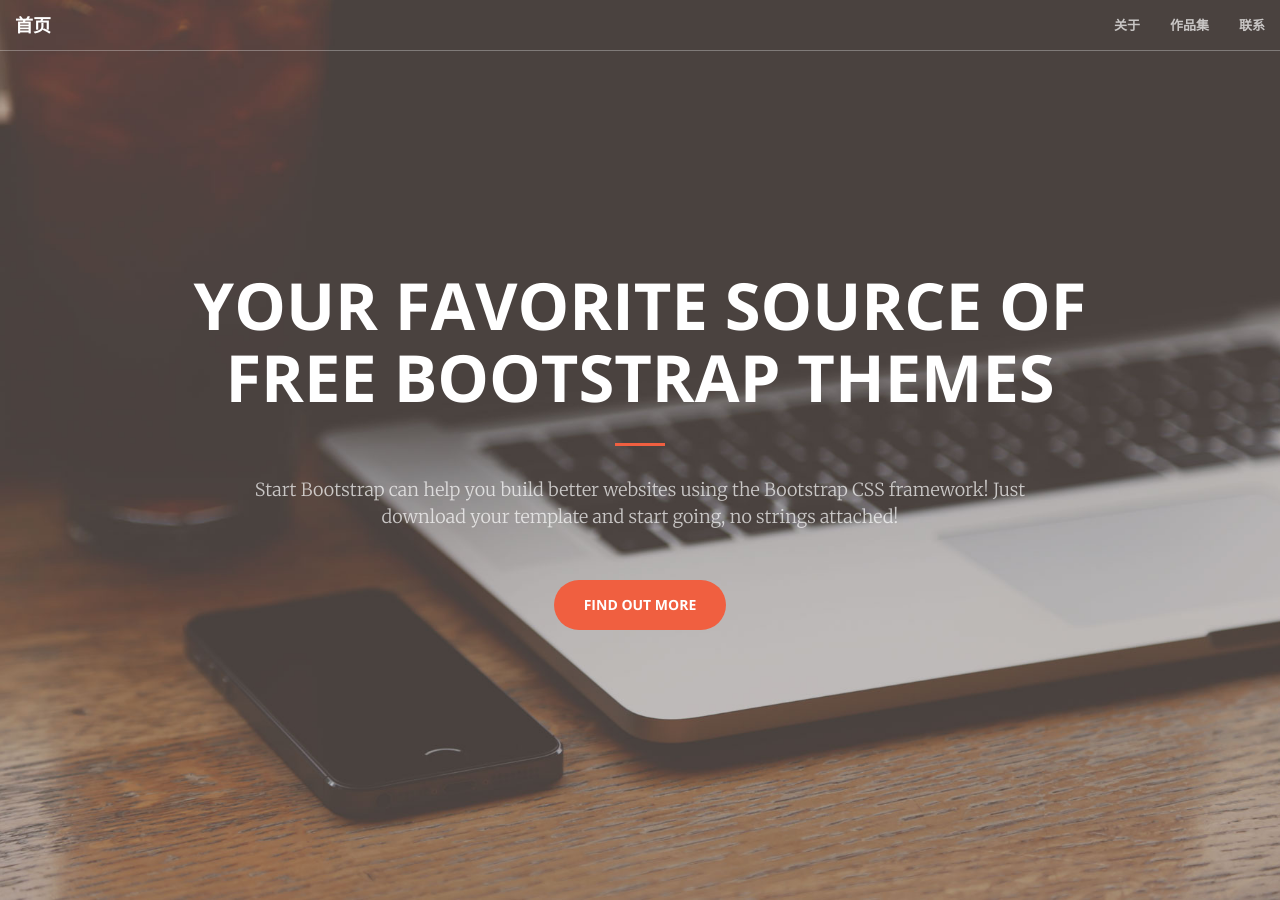
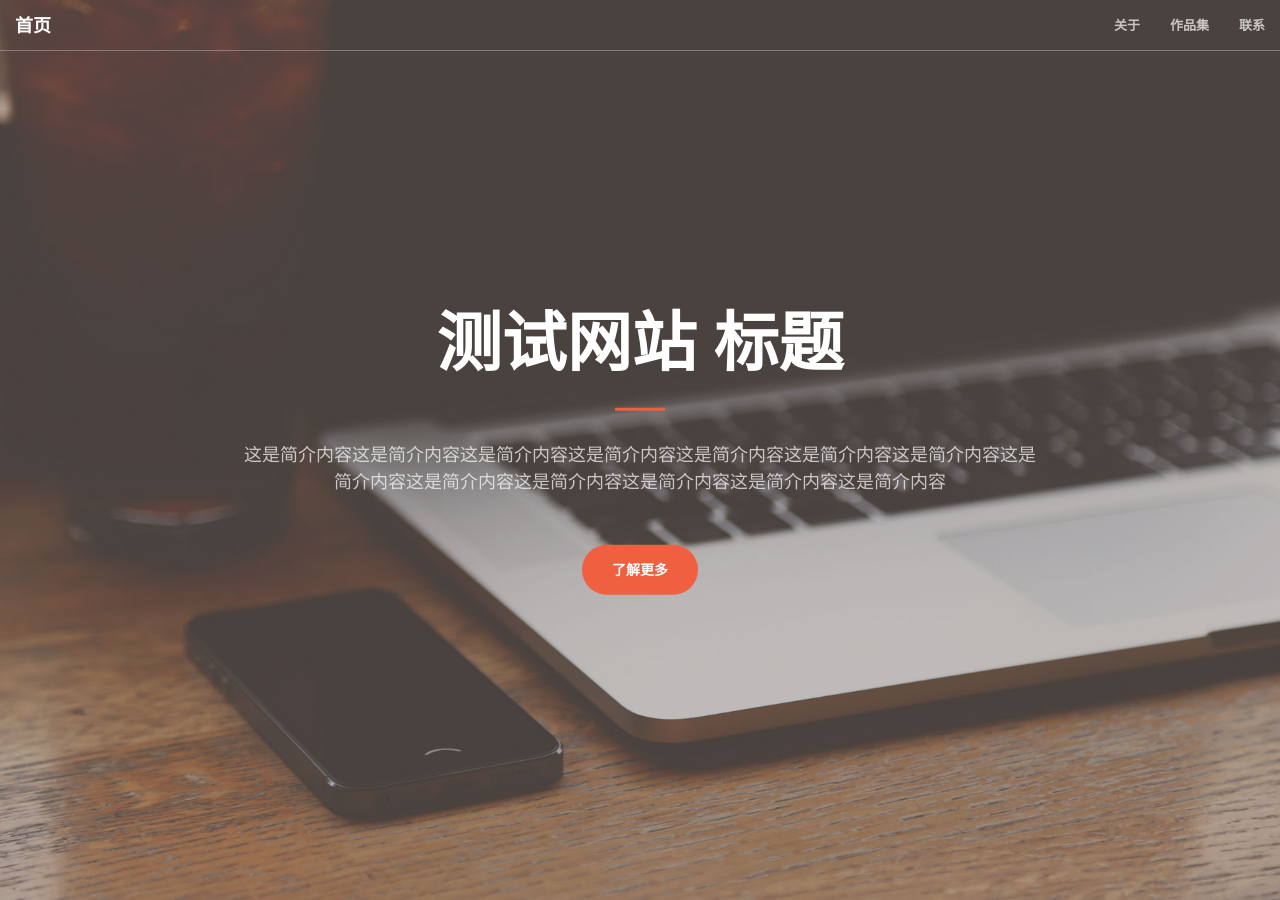
Before and after one commit to quicent/quicent.github.io, a Jekyll site: the page built from index.html, in a window 1280 px wide and 900 px high. Built offline with Jekyll 4.4.1, drawn with Linux system fonts in a browser that asks for light colours; some of the changed text lies outside the part shown.

Commit message:
修改一些文字

```diff
--- a/_includes/call-to-action.html
+++ b/_includes/call-to-action.html
@@ -2,10 +2,10 @@
     <div class="container">
         <div class="row">
             <div class="col-lg-8 col-lg-offset-2 text-center">
-                <h2 class="section-heading">We've got what you need!</h2>
+                <h2 class="section-heading">我们有你需要的！</h2>
                 <hr class="light">
-                <p class="text-faded">Start Bootstrap has everything you need to get your new website up and running in no time! All of the templates and themes on Start Bootstrap are open source, free to download, and easy to use. No strings attached!</p>
-                <a href="#" class="btn btn-default btn-xl">Get Started!</a>
+                <p class="text-faded">StartBootstrap提供了所有你需要的东西，可以让你的新网站在短时间内运行起来！Start引导上的所有模板和主题都是开源的，可以免费下载，并且易于使用。没有附加条件！</p>
+                <a href="#" class="btn btn-default btn-xl">开始！</a>
             </div>
         </div>
     </div>
--- a/_includes/header.html
+++ b/_includes/header.html
@@ -1,10 +1,10 @@
 <header>
     <div class="header-content">
         <div class="header-content-inner">
-            <h1>Your Favorite Source of Free Bootstrap Themes</h1>
+            <h1>测试网站 标题</h1>
             <hr>
-            <p>Start Bootstrap can help you build better websites using the Bootstrap CSS framework! Just download your template and start going, no strings attached!</p>
-            <a href="#about" class="btn btn-primary btn-xl page-scroll">Find Out More</a>
+            <p>这是简介内容这是简介内容这是简介内容这是简介内容这是简介内容这是简介内容这是简介内容这是简介内容这是简介内容这是简介内容这是简介内容这是简介内容这是简介内容</p>
+            <a href="#about" class="btn btn-primary btn-xl page-scroll">了解更多</a>
         </div>
     </div>
 </header>
```
